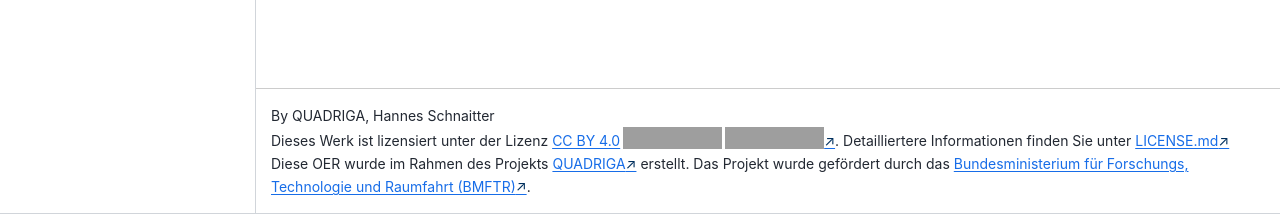
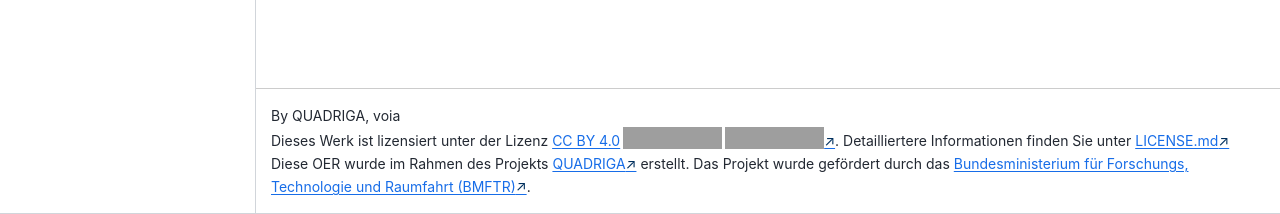
Before and after one commit to anvoice-ger/OER-QuadrigaJypiterTemplate-Test, a Jupyter Book: the page built from index.md, in a window 1280 px wide. Shown: the part 686-900 px from the top of the page. Built offline with Jupyter Book 1.0.4 settings and Sphinx 7.4.7 and the Sphinx Book theme 1.1.4, drawn with Linux system fonts in a browser that asks for light colours; cross-references to code outside the pages are shown as plain code; grey boxes are pictures that could not be loaded.

Commit message:
Update _config.yml

```diff
--- a/_config.yml
+++ b/_config.yml
@@ -1,8 +1,8 @@
 # Book settings
 # Learn more at https://jupyterbook.org/customize/config.html
 
-title: "OER-Workshop-Template"
-author: QUADRIGA, Hannes Schnaitter
+title: "OER-Workshop-Template von voia"
+author: QUADRIGA, voia
 logo: assets/logo.jpg
 copyright: "2025, QUADRIGA"
 exclude_patterns: [_build, Thumbs.db, .DS_Store, "**.ipynb_checkpoints", conda, venv, .venv, README.md, LICENSE.md, useful_documentation.md, .github, "**Reviewbogen.md", Checkliste_Finalisierung.md, sprints.md]
@@ -35,7 +35,7 @@ bibtex_bibfiles:
 
 # Information about where the book exists on the web
 repository:
-  url: https://github.com/quadriga-dk/OER-Workshop-Template # Online location of your book
+  url: https://github.com/anvoice-ger/OER-QuadrigaJypiterTemplate-Test # Online location of your book
   # path_to_book: book  # Optional path to your book, relative to the repository root
   branch: main  # Which branch of the repository should be used when creating links (optional)
 
```
